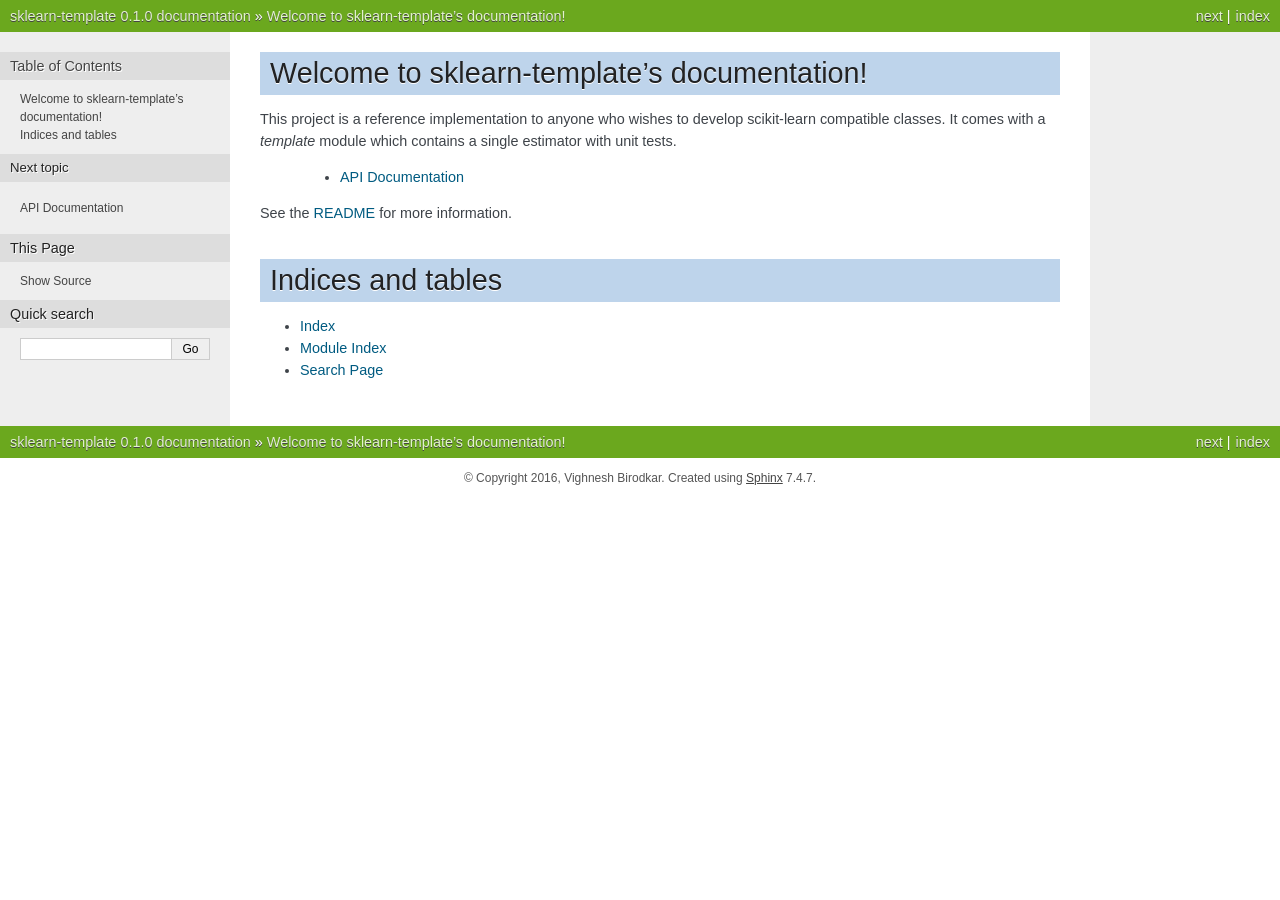
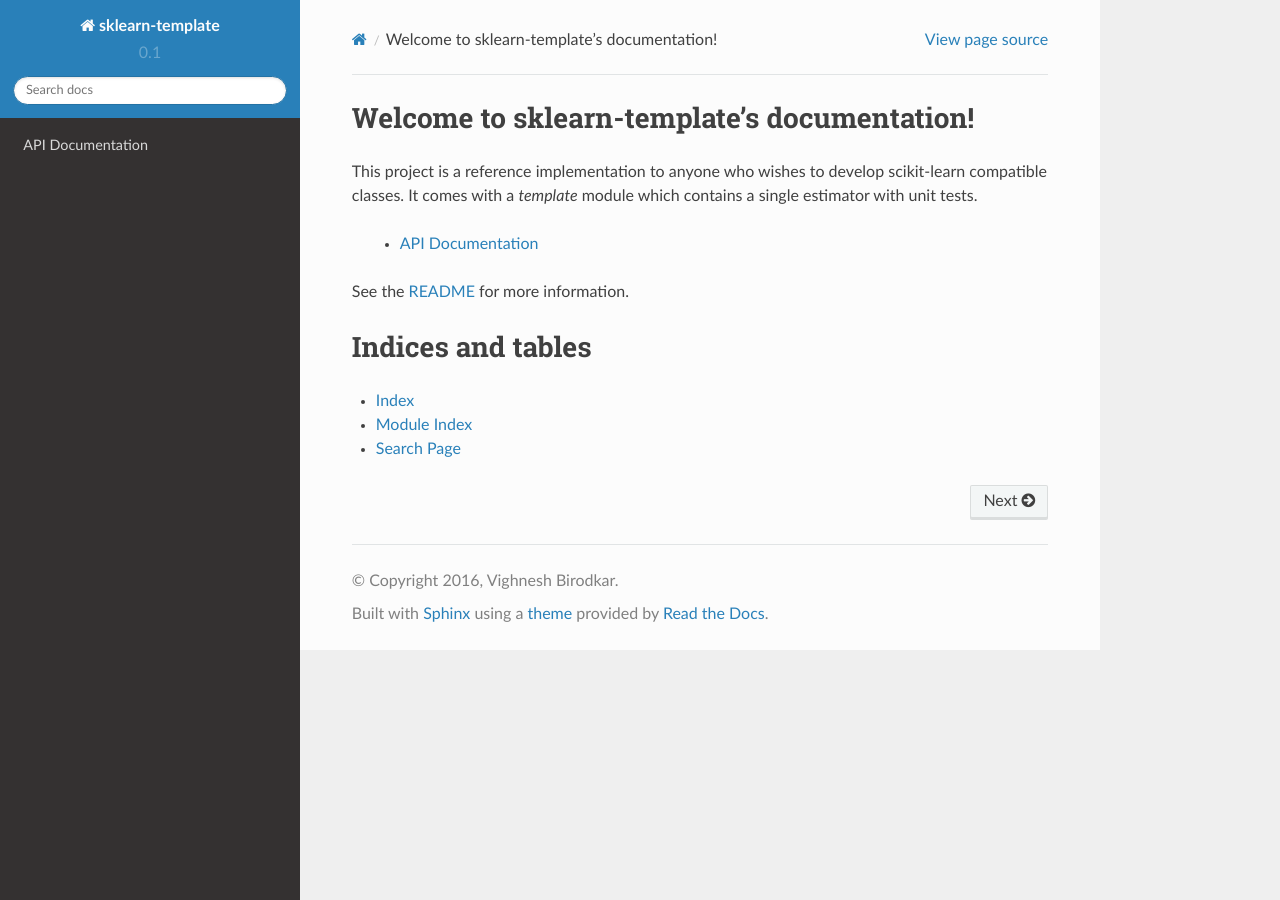
Before and after one commit to scikit-learn-contrib/skope-rules, a Sphinx documentation site: the page built from doc/index.rst, in a window 1280 px wide. Built offline with Sphinx 7.4.7 and the Read the Docs theme 2.0.0, drawn with Linux system fonts in a browser that asks for light colours; formulas are drawn with MathJax 3; pages that are not in the unit, such as notebooks, are missing from menus.

Commit message:
Swtiched to RTD theme in sphinx

```diff
--- a/circle.yml
+++ b/circle.yml
@@ -23,7 +23,7 @@ dependencies:
     - sudo apt-get install build-essential python-dev python-setuptools
     # install numpy first as it is a compile time dependency for other packages
     - pip install --upgrade numpy
-    - pip install --upgrade scipy matplotlib setuptools nose coverage sphinx pillow sphinx-gallery
+    - pip install --upgrade scipy matplotlib setuptools nose coverage sphinx pillow sphinx-gallery sphinx_rtd_theme
     # Installing required packages for `make -C doc check command` to work.
     - sudo -E apt-get -yq update
     - sudo -E apt-get -yq --no-install-suggests --no-install-recommends --force-yes install dvipng texlive-latex-base texlive-latex-extra
--- a/doc/conf.py
+++ b/doc/conf.py
@@ -14,6 +14,8 @@
 
 import sys
 import os
+
+import sphinx_rtd_theme
 
 # If extensions (or modules to document with autodoc) are in another directory,
 # add these directories to sys.path here. If the directory is relative to the
@@ -125,7 +127,7 @@ pygments_style = 'sphinx'
 
 # The theme to use for HTML and HTML Help pages.  See the documentation for
 # a list of builtin themes.
-html_theme = 'nature'
+html_theme = 'sphinx_rtd_theme'
 
 # Theme options are theme-specific and customize the look and feel of a theme
 # further.  For a list of options available for each theme, see the
@@ -133,7 +135,7 @@ html_theme = 'nature'
 #html_theme_options = {}
 
 # Add any paths that contain custom themes here, relative to this directory.
-#html_theme_path = []
+html_theme_path = [sphinx_rtd_theme.get_html_theme_path()]
 
 # The name for this set of Sphinx documents.  If None, it defaults to
 # "<project> v<release> documentation".
```
